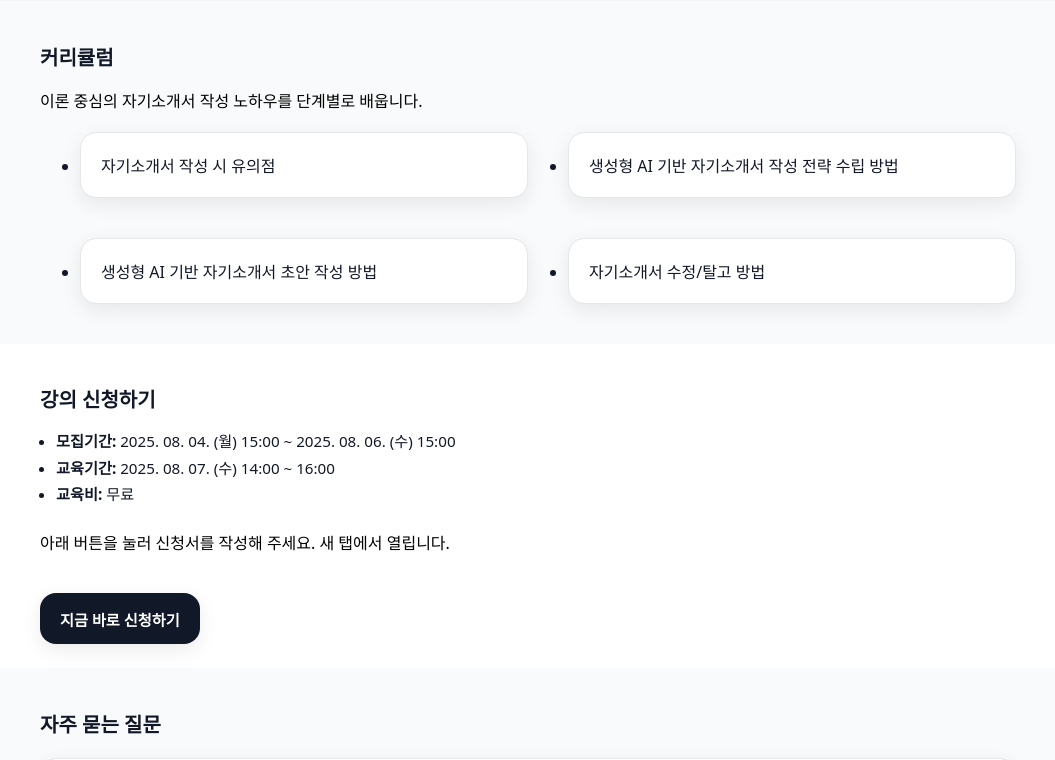
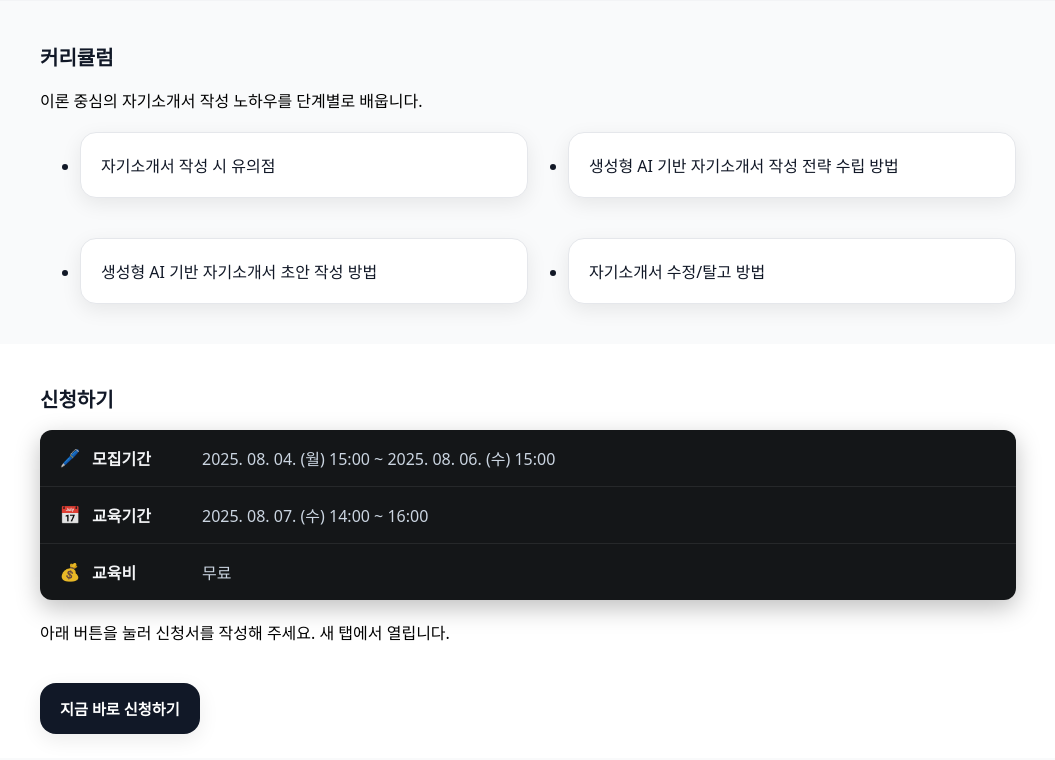
Before and after one commit to sipoon07/harmonium-likelion-v2, a React (Vite) app: page / in a window 1280 px wide. Shown: the part 448-1208 px from the top of the page, without its empty margins (112-1167 px from the left). Built offline with nearby package versions, Linux system fonts and the light colour scheme; the HTML template or start-up script is replaced by a standard one; a web font is replaced by a local one.

Commit message:
Edit infoList

```diff
--- a/src/sections/ApplySection.module.css
+++ b/src/sections/ApplySection.module.css
@@ -2,21 +2,31 @@
 .inner{ max-width:64rem; margin:0 auto; padding:1.5rem 1.5rem }
 .title{ font-size:1.25rem; font-weight:800 }
 
-.infoList {
-  margin-top: 0.75rem;
-  margin-bottom: 1.5rem;
-  padding-left: 1rem;
-  list-style: disc;
-  color: var(--text);
+.infoPanel{
+  background:#141618;
+  color:#e5e7eb;
+  border-radius:12px;
+  overflow:hidden;
+  box-shadow:0 8px 24px rgba(0,0,0,.25);
+  margin-bottom:1.25rem;
 }
-.infoList li {
-  margin-bottom: 0.25rem;
-  font-size: 0.95rem;
-  line-height: 1.5;
+
+.infoItem{
+  display:flex; align-items:center;
+  padding:1rem 1rem;
+  border-bottom:1px solid rgba(255,255,255,.08);
 }
-.infoList strong {
-  font-weight: 600;
+.infoItem:last-child{ border-bottom:none; }
+
+.icon{
+  flex:0 0 28px; text-align:center; font-size:1.05rem; opacity:.9;
+  margin-right:.5rem;
 }
+.label{
+  flex:0 0 110px;
+  font-weight:700; color:#f3f4f6;
+}
+.value{ flex:1; color:#cbd5e1; }
 
 .desc{
   margin-top:.75rem;
--- a/src/sections/ApplySection.tsx
+++ b/src/sections/ApplySection.tsx
@@ -8,12 +8,36 @@ export default function ApplySection() {
   return (
     <section id="apply" className={styles.wrap}>
       <div className={styles.inner}>
-        <h2 className={styles.title}>강의 신청하기</h2>
-        <ul className={styles.infoList}>
-          <li><strong>모집기간:</strong> 2025. 08. 04. (월) 15:00 ~ 2025. 08. 06. (수) 15:00</li>
-          <li><strong>교육기간:</strong> 2025. 08. 07. (수) 14:00 ~ 16:00</li>
-          <li><strong>교육비:</strong> 무료</li>
-        </ul>
+        <h2 className={styles.title}>신청하기</h2>
+
+        {/* ▶ 어두운 정보 패널 */}
+        <div className={styles.infoPanel}>
+          {/* 모집기간 */}
+          <div className={styles.infoItem}>
+            <span className={styles.icon} aria-hidden>🖊️</span>
+            <span className={styles.label}>모집기간</span>
+            <span className={styles.value}>
+              2025. 08. 04. (월) 15:00 ~ 2025. 08. 06. (수) 15:00
+            </span>
+          </div>
+
+          {/* 교육기간 */}
+          <div className={styles.infoItem}>
+            <span className={styles.icon} aria-hidden>📅</span>
+            <span className={styles.label}>교육기간</span>
+            <span className={styles.value}>
+              2025. 08. 07. (수) 14:00 ~ 16:00
+            </span>
+          </div>
+
+          {/* 교육비 (무료로 단순 표기) */}
+          <div className={styles.infoItem}>
+            <span className={styles.icon} aria-hidden>💰</span>
+            <span className={styles.label}>교육비</span>
+            <span className={styles.value}>무료</span>
+          </div>
+        </div>
+
         <p className={styles.desc}>아래 버튼을 눌러 신청서를 작성해 주세요. 새 탭에서 열립니다.</p>
         <a
           href={GOOGLE_FORM_URL}
```
